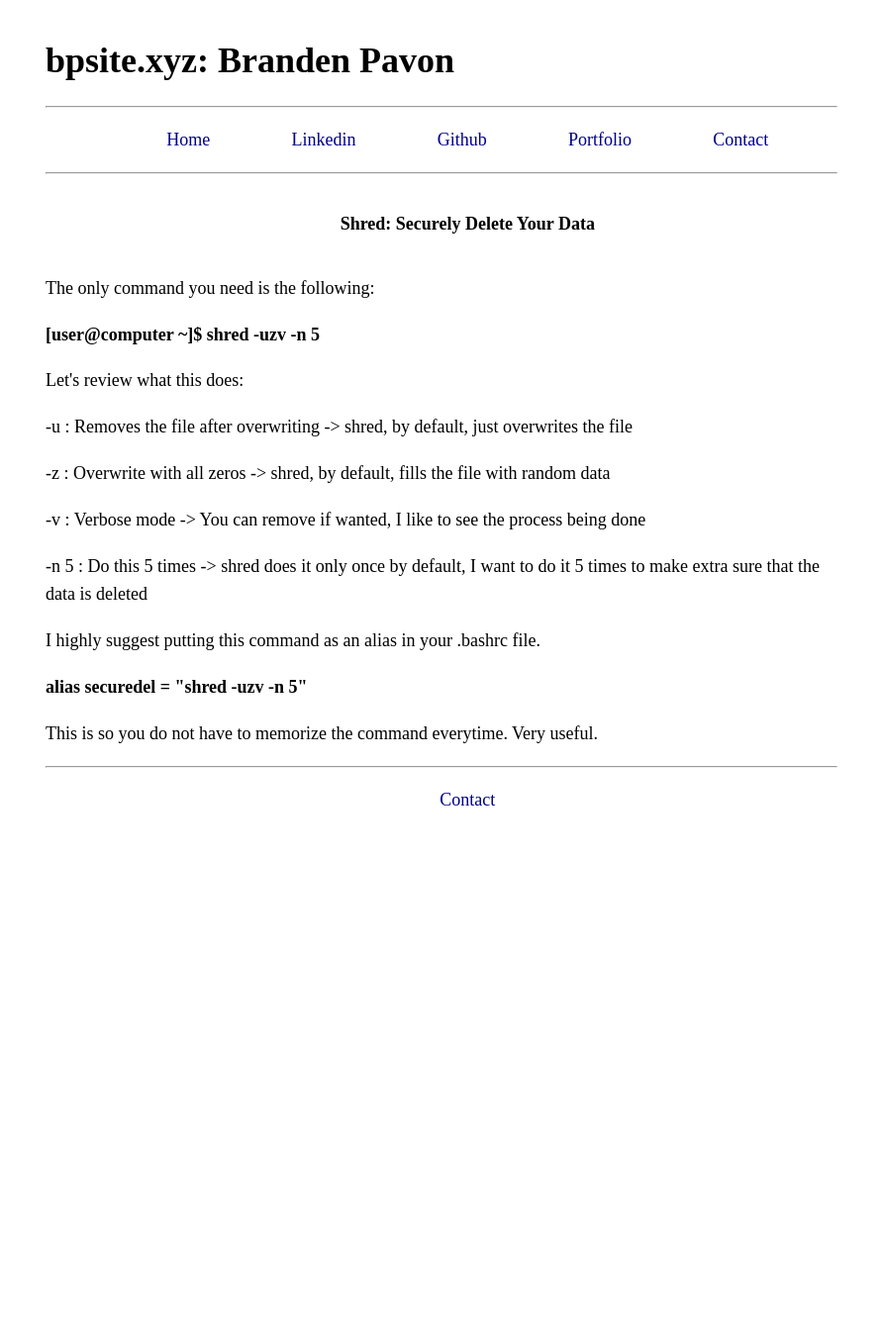
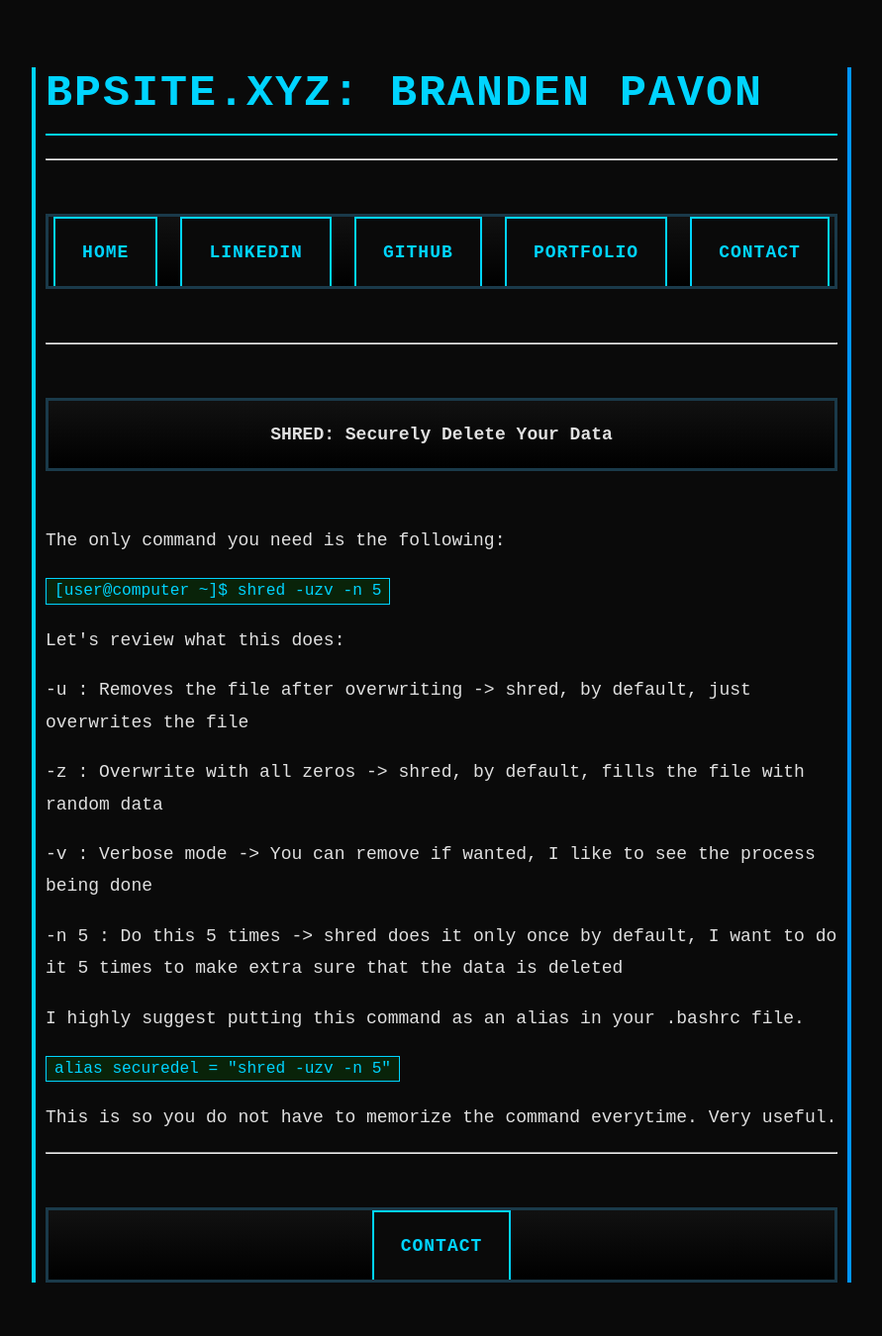
Before and after one commit to BrandenPavon/MainWebsite, a Flask app: page /shred in a window 1280 px wide. Shown: the whole page at 99% size, without its empty margins (194-1085 px from the left). Before the commit the page ends 814 px from the top, so only its background shows below. Run offline with Flask 3, Linux system fonts and the light colour scheme.

Commit message:
tuff style.css update

```diff
--- a/static/style.css
+++ b/static/style.css
@@ -1,32 +1,87 @@
+:root {
+    --primary: #00d4ff;
+    --secondary: #0095ff;
+    --bg: #0a0a0a;
+    --text: #e0e0e0;
+    --accent: #5ce1ff;
+    --border: #1a3a4a;
+}
+
 body {
     margin: 40px auto;
     max-width: 800px;
-    line-height: 1.6;
+    line-height: 1.8;
     font-size: 18px;
     padding: 0 10px;
+    background: var(--bg);
+    color: var(--text);
+    font-family: 'Courier New', monospace;
+    border-left: 4px solid var(--primary);
+    border-right: 4px solid var(--secondary);
+}
+
+h1, h2, h3 {
+    line-height: 1.2;
+    font-weight: bold;
+    text-transform: uppercase;
+    letter-spacing: 2px;
+    margin: 1.5em 0 0.5em;
+}
+
+h1 {
+    font-size: 2.5em;
+    color: var(--primary);
+    border-bottom: 2px solid var(--primary);
+    padding-bottom: 0.3em;
+}
+
+h2 {
+    font-size: 2em;
+    color: var(--secondary);
+    border-bottom: 4px double var(--secondary);
+    padding-bottom: 0.3em;
+}
+
+h3 {
+    font-size: 1.5em;
+    color: var(--accent);
+    border-left: 6px solid var(--accent);
+    padding-left: 0.5em;
 }
 
 a {
-    color: darkblue;
+    color: var(--primary);
     text-decoration: none;
+    border-bottom: 2px dotted var(--primary);
+    transition: all 0.1s ease;
+    font-weight: bold;
 }
 
 a:hover {
-    color: #55f;
+    color: var(--bg);
+    background: var(--primary);
+    border-bottom: 2px solid var(--secondary);
+    box-shadow: 0 0 10px var(--primary);
+    transform: skew(-2deg);
+}
+
+a:active {
+    transform: scale(0.95);
 }
 
 ul {
-    #list-style-type: '';
+    list-style-type: '► ';
+    padding-left: 2em;
 }
 
 li {
-    margin-top: 10px;
-    margin-bottom: 10px;
+    margin: 15px 0;
     padding-left: 0.7em;
 }
 
-h1, h2, h3 {
-    line-height: 1.2
+li::marker {
+    color: var(--secondary);
+    font-weight: bold;
 }
 
 ul.links {
@@ -34,41 +89,153 @@
     display: flex;
     align-items: stretch;
     justify-content: space-evenly;
+    padding: 0;
+    margin: 3em 0;
+    gap: 1em;
+    flex-wrap: wrap;
+    border: 3px solid var(--border);
+    background: linear-gradient(180deg, #111 0%, #000 100%);
 }
 
 .links li {
-    margin-top: 0px;
-    margin-bottom: 0px;
+    margin: 0;
+    padding: 0;
+}
+
+.links a {
+    display: block;
+    padding: 1em 1.5em;
+    background: var(--bg);
+    border: 2px solid var(--primary);
+    border-radius: 0;
+    font-weight: bold;
+    text-transform: uppercase;
+    letter-spacing: 1px;
+    position: relative;
+    overflow: hidden;
+    border-bottom: none;
+}
+
+.links a::before {
+    content: '';
+    position: absolute;
+    top: 0;
+    left: -100%;
+    width: 100%;
+    height: 100%;
+    background: var(--primary);
+    transition: left 0.3s ease;
+    z-index: -1;
+}
+
+.links a:hover {
+    color: var(--primary);
+    transform: none;
+    box-shadow: 0 0 20px var(--primary);
+    border: 2px solid var(--primary);
+}
+
+.links a:hover::before {
+    left: 0;
 }
 
 .post-footer {
     font-size: 16px;
-    color: #444;
-    margin-left: auto;
-    margin-right: auto;
+    color: var(--text);
+    margin: 3em auto 2em;
     width: 80%;
+    padding: 1.5em;
+    border: 2px dashed var(--border);
+    background: rgba(255, 0, 255, 0.05);
+    font-style: italic;
+    text-align: center;
+}
+
+.post-footer::before {
+    content: '▼▼▼';
+    display: block;
+    color: var(--secondary);
+    margin-bottom: 0.5em;
 }
 
 pre {
-    overflow: scroll;
+    overflow-x: auto;
+    background: #000;
+    border: 3px solid var(--accent);
+    padding: 1.5em;
+    font-size: 0.9em;
+    line-height: 1.6;
+    box-shadow: inset 0 0 10px rgba(255, 255, 0, 0.2);
+    position: relative;
 }
 
-/* note stuff */
+pre::before {
+    content: '> CODE';
+    position: absolute;
+    top: -12px;
+    left: 10px;
+    background: var(--bg);
+    padding: 0 10px;
+    color: var(--accent);
+    font-weight: bold;
+    font-size: 0.8em;
+}
+
+code {
+    font-family: 'Courier New', monospace;
+    background: rgba(0, 255, 0, 0.1);
+    padding: 0.2em 0.5em;
+    border: 1px solid var(--primary);
+    font-size: 0.9em;
+    color: var(--primary);
+}
+
+pre code {
+    background: none;
+    padding: 0;
+    border: none;
+    color: var(--accent);
+}
+
 .note {
     position: relative;
-  vertical-align: baseline;
+    vertical-align: super;
+    font-size: 0.7em;
+    color: var(--accent);
+    font-weight: bold;
+    background: var(--bg);
+    border: 2px solid var(--accent);
+    padding: 0.1em 0.4em;
+    margin: 0 0.2em;
 }
 
 .note-content {
     display: none;
     position: absolute;
-  border: 1px solid black;
+    border: 3px solid var(--secondary);
     word-wrap: break-word;
-  background-color: white;
-  font-size: 14px;
+    background: var(--bg);
+    font-size: 16px;
     min-width: 30em;
+    max-width: 40em;
     left: 1em;
-  bottom: 0px;
+    bottom: 2em;
+    padding: 1.5em;
+    z-index: 100;
+    box-shadow: 0 0 30px rgba(255, 0, 255, 0.5);
+    line-height: 1.6;
+}
+
+.note:hover .note-content {
+    display: block;
+    animation: glitch 0.3s ease;
+}
+
+@keyframes glitch {
+    0%, 100% { transform: translate(0); }
+    25% { transform: translate(-2px, 2px); }
+    50% { transform: translate(2px, -2px); }
+    75% { transform: translate(-2px, -2px); }
 }
 
 .foot-down a {
@@ -77,12 +244,83 @@
     padding: 10px;
     margin: -10px;
 }
+
 #display {
     display: block;
 }
+
 .cell {
     display: table-cell;
-    font-style: monospace;
-    width: 20;
-    height: 20;
+    font-family: monospace;
+    width: 20px;
+    height: 20px;
+    text-align: center;
+    vertical-align: middle;
+    border: 1px solid var(--primary);
+    background: var(--bg);
+    color: var(--primary);
+    transition: all 0.1s ease;
 }
+
+.cell:hover {
+    background: var(--primary);
+    color: var(--bg);
+    transform: scale(1.1);
+    box-shadow: 0 0 10px var(--primary);
+}
+
+@media (max-width: 768px) {
+    body {
+        font-size: 16px;
+        margin: 20px auto;
+        border-left: 2px solid var(--primary);
+        border-right: 2px solid var(--secondary);
+    }
+
+    h1 { font-size: 2em; }
+    h2 { font-size: 1.6em; }
+    h3 { font-size: 1.3em; }
+
+    .note-content {
+        min-width: 20em;
+        max-width: calc(100vw - 4em);
+    }
+
+    ul.links {
+        flex-direction: column;
+    }
+
+    .post-footer {
+        width: 100%;
+    }
+}
+
+@media (prefers-reduced-motion: reduce) {
+    *, *::before, *::after {
+        animation: none !important;
+        transition: none !important;
+    }
+}
+
+::selection {
+    background: var(--primary);
+    color: var(--bg);
+}
+
+::-webkit-scrollbar {
+    width: 12px;
+}
+
+::-webkit-scrollbar-track {
+    background: var(--bg);
+    border: 1px solid var(--border);
+}
+
+::-webkit-scrollbar-thumb {
+    background: var(--primary);
+    border: 1px solid var(--secondary);
+}
+
+::-webkit-scrollbar-thumb:hover {
+    background: var(--secondary);
+}
--- a/templates/index.html
+++ b/templates/index.html
@@ -7,7 +7,7 @@
 	  <meta name="viewport" content="width=device-width, initial-scale=1.0">
 	</head>
 	<body>
-		<h1>bpsite.xyz: Branden Pavon</h1>
+      <h1>bpsite.xyz: Branden Pavon</h1>
 
 		<hr />
 
@@ -29,7 +29,7 @@
 		</p>
 		<hr />
         <ul class='links'>
-		  <li><p>Technical Skills</p></li>
+          <li><p><b>Technical Skills</b></p></li>
 		</ul>
 		<p>
             Programming and Scripting: C, C++, Python, BASH
--- a/templates/shred.html
+++ b/templates/shred.html
@@ -21,15 +21,15 @@
 
 		<hr />
         <ul class='links'>
-          <li><p><b>Shred: Securely Delete Your Data</b></p></li>
+          <li><p><b>SHRED: Securely Delete Your Data</b></p></li>
 		</ul>
 
         <p>
           The only command you need is the following:
         </p>
-        <p><b>
+        <code>
           [user@computer ~]$ shred -uzv -n 5
-        </b></p>
+        </code>
         <p>
           Let's review what this does:
         </p>
@@ -50,9 +50,9 @@
         <p>
         I highly suggest putting this command as an alias in your .bashrc file.
         </p>
-        <p><b>
+        <code>
         alias securedel = "shred -uzv -n 5"
-        </b></p>
+        </code>
         <p>
         This is so you do not have to memorize the command everytime. Very useful.
         </p>
```
Also changed, not shown: 1 other file. Lines whose indentation alone changed are shown as unchanged.
